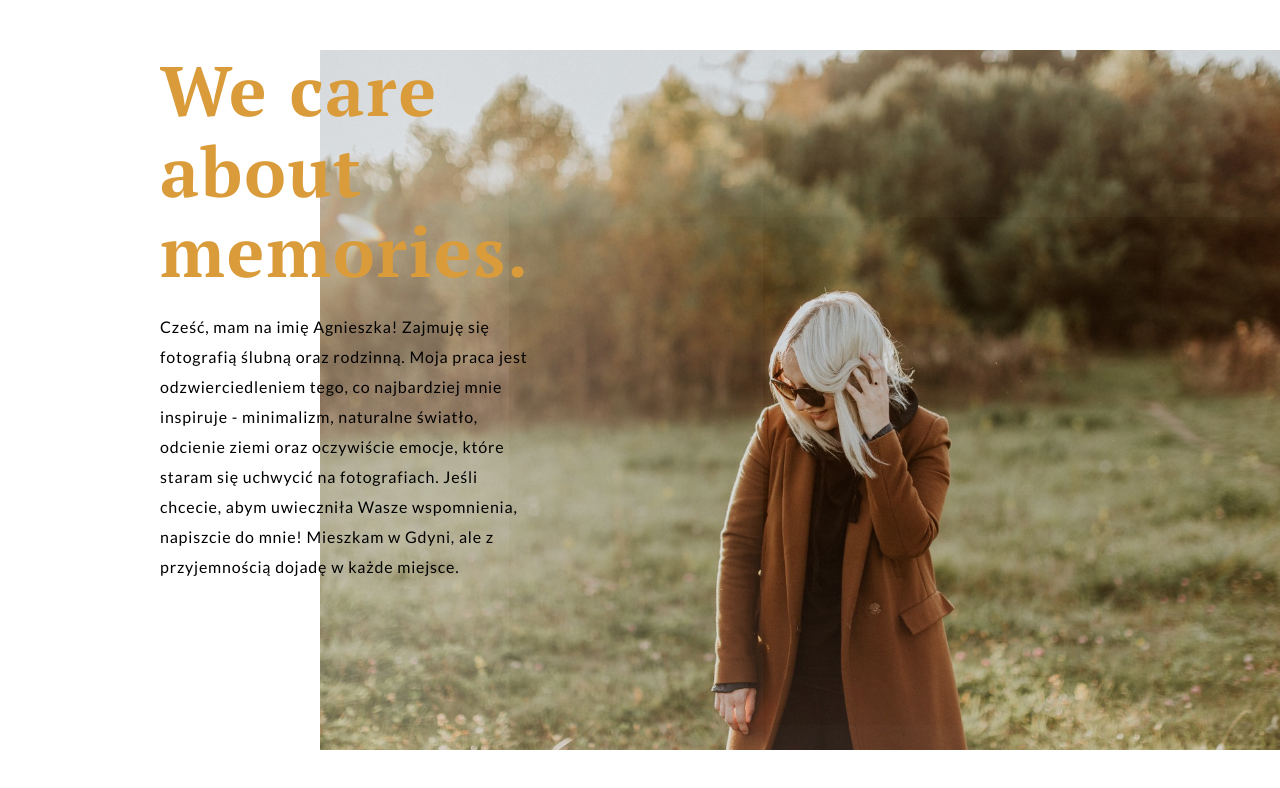
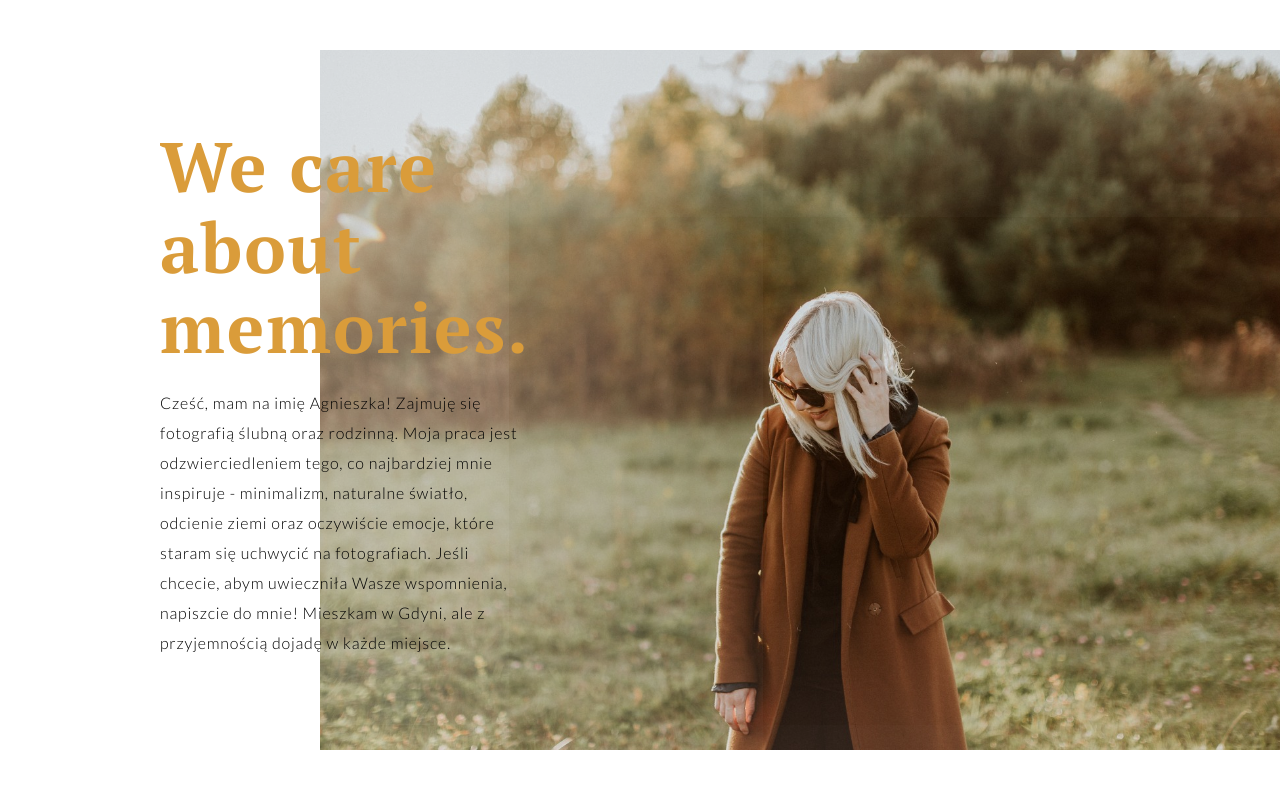
Before and after one commit to Kapary/kozakagnes, a plain HTML site: page index.html in a window 1280 px wide. Shown: the part 800-1588 px from the top of the page. Drawn offline with Linux system fonts and the light colour scheme.

Commit message:
300 font weight, centering bio text

```diff
--- a/index.html
+++ b/index.html
@@ -12,7 +12,7 @@
     <meta name="description" content="" />
     <meta name="viewport" content="width=device-width, initial-scale=1" />
     <link
-      href="https://fonts.googleapis.com/css?family=Lato:400,700|PT+Serif:400,700&display=swap&subset=latin-ext"
+      href="https://fonts.googleapis.com/css?family=Lato:300,400,700|PT+Serif:400,700&display=swap&subset=latin-ext"
       rel="stylesheet"
     />
     <link rel="stylesheet" href="normalize.css" />
--- a/main.less
+++ b/main.less
@@ -9,9 +9,9 @@
 body {
   font-size: 16px;
   font-family: "Lato", sans-serif;
-  font-weight: 400;
+  font-weight: 300;
   text-rendering: optimizeLegibility;
-  //color: #333;
+  -webkit-font-smoothing: antialiased;
 }
 
 p {
@@ -96,8 +96,9 @@ h4 {
   .text-wrapper {
     width: 370px;
     position: absolute;
-    top: 50px;
+    top: 50%;
     left: 160px;
+    transform: translateY(-50%);
   }
 
   .tag-line {
```
Also changed, not shown: main.css.
